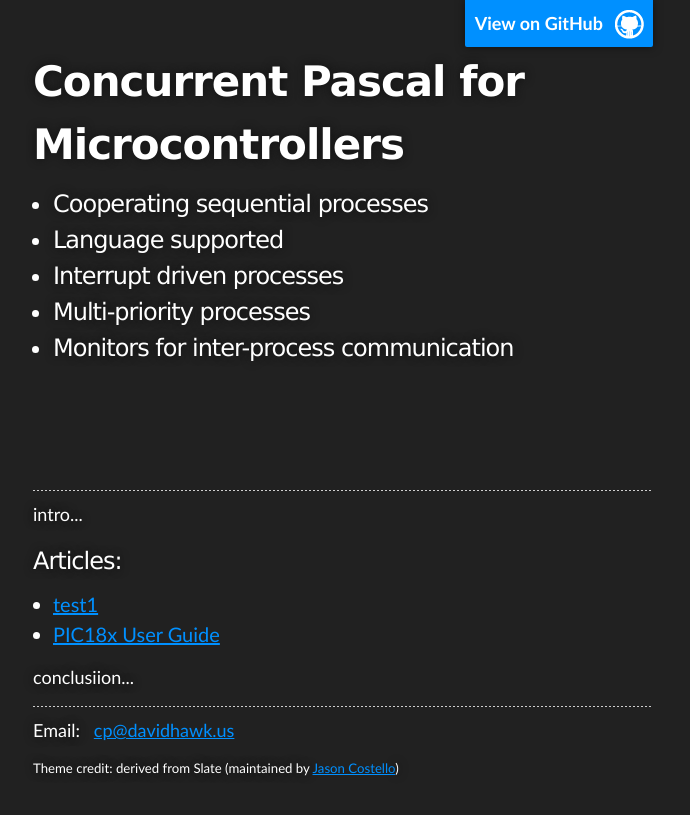
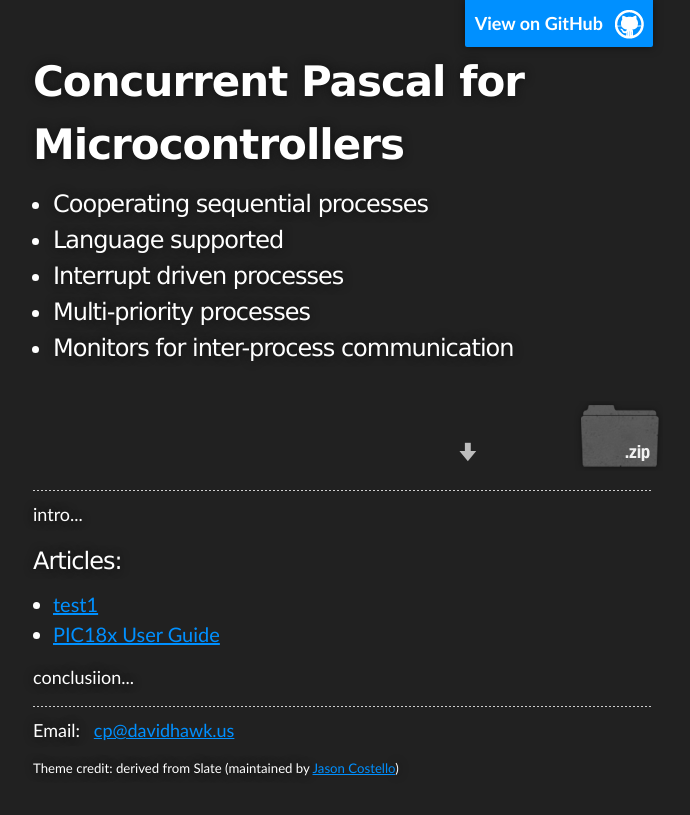
Before and after one commit to dhawk/concurrent-pascal-compiler, a Jekyll site: the page nav.html, which Jekyll copies as it is, in a window 1280 px wide. Shown: the top 815 px of the page, without its empty margins (297-987 px from the left). Built offline with Jekyll 4.4.1, drawn with Linux system fonts in a browser that asks for light colours.

Commit message:
added download of .zip file

```diff
--- a/nav.html
+++ b/nav.html
@@ -37,12 +37,13 @@
               <li>Monitors for inter-process communication</li>
             </ul>
           </h2>
+
+          <section id="downloads">
+            <a class="zip_download_link" href="cpc_pic18x.zip">Download this project as a .zip file</a>
 <!--
-          <section id="downloads">
-            <a class="zip_download_link" href="javascript:alert('not implemented');">Download this project as a .zip file</a>
             <a class="tar_download_link" href="javascript:alert('not implemented');">Download this project as a tar.gz file</a>
+-->
           </section>
--->
         </header>
         <header class="inner">
           <hr />
```
